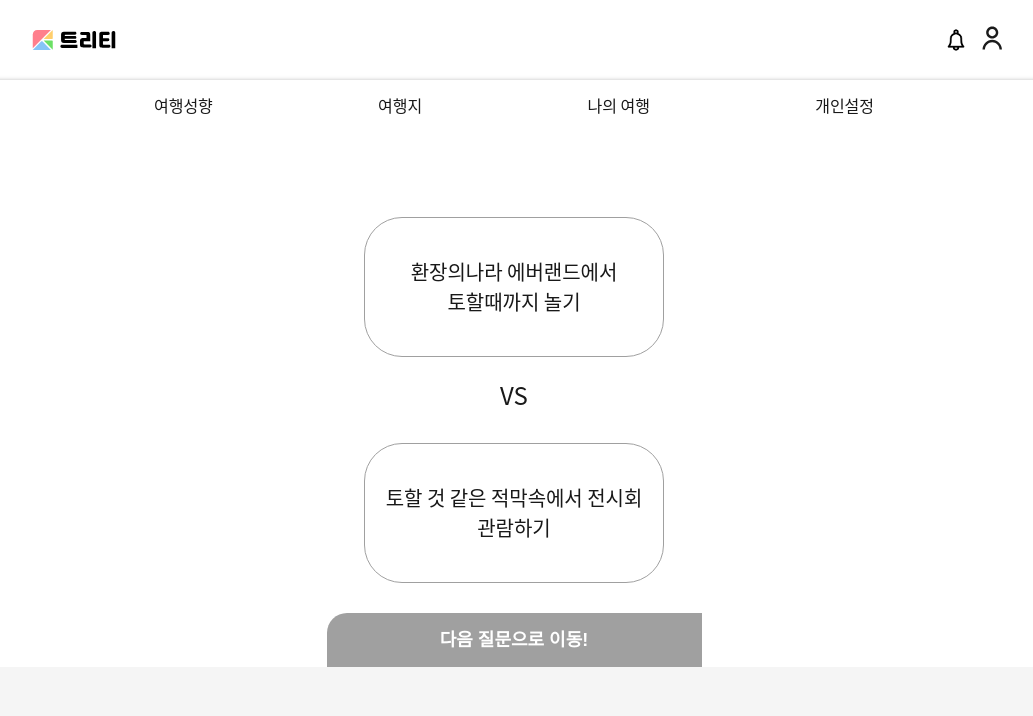
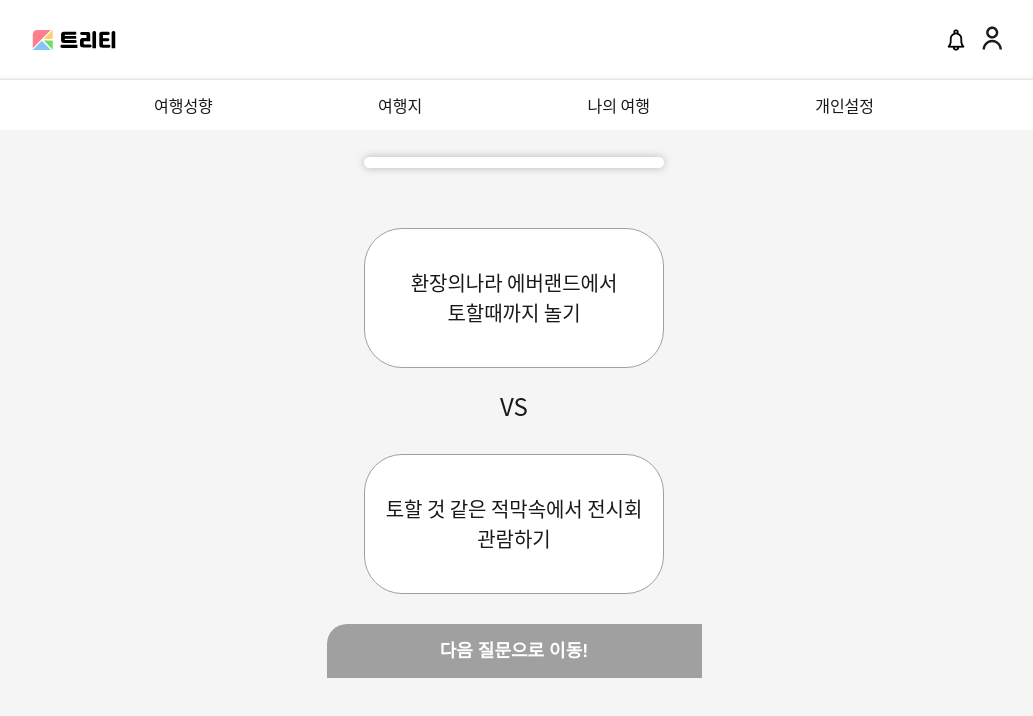
Before and after one commit to CodingWasabi/trti_frontend, a React app: page /tendency in a window 1280 px wide. Shown: the top 716 px of the page, without its empty margins (126-1159 px from the left). Built offline with nearby package versions, Linux system fonts and the light colour scheme.

Commit message:
fix: tripTendencyPage
1. 여행성향 페이지 구성 변경
#21

```diff
--- a/src/pages/TripTendencyPage.tsx
+++ b/src/pages/TripTendencyPage.tsx
@@ -1,15 +1,34 @@
-import React from 'react';
+import React, { useEffect, useState } from 'react';
+
+import ProgressBar from '@/components/atomic/atoms/ProgressBar';
 
 import QuestionSelection from '@/components/atomic/organisms/QuestionSelection';
 
 import AppLayout from '@/components/common/AppLayout';
 
+import { IAnswerProps } from '@/types/survey';
+
 import { questionList } from '@/mock';
 
 const TripTendencyPage = () => {
+  const [answers, setAnswers] = useState<Array<IAnswerProps>>([]);
+  const [clickedCount, setClickedCount] = useState<number>(0);
+  const [percentage, setPercentage] = useState<number>(0);
+
+  useEffect(() => {
+    setPercentage((clickedCount / questionList.length) * 100);
+  }, [clickedCount]);
+
   return (
-    <AppLayout>
-      <QuestionSelection questionList={questionList} />
+    <AppLayout isBlurred={true}>
+      <ProgressBar percentage={percentage} />
+      <QuestionSelection
+        questionList={questionList}
+        clickedCount={clickedCount}
+        answers={answers}
+        setClickedCount={setClickedCount}
+        setAnswers={setAnswers}
+      />
     </AppLayout>
   );
 };
```
